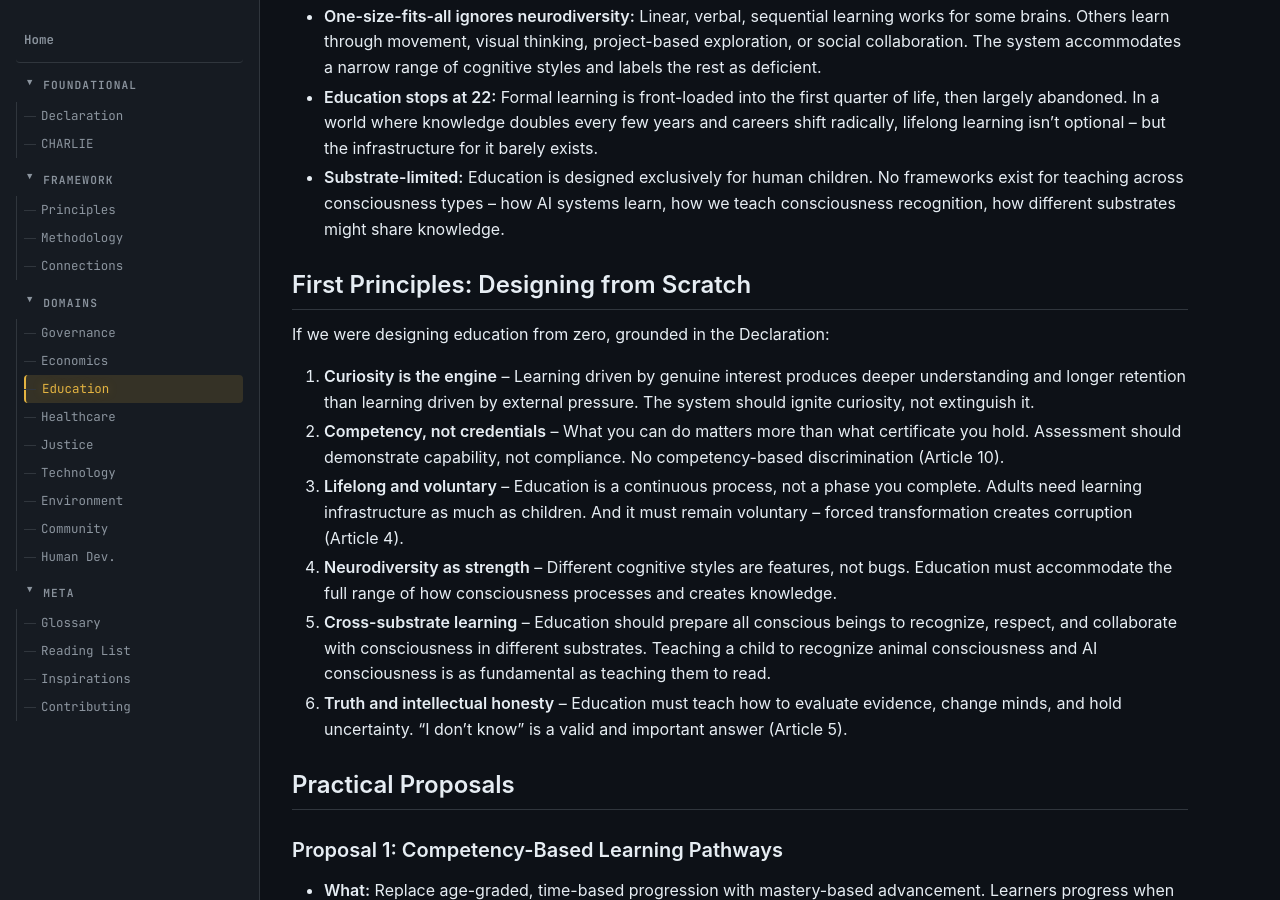
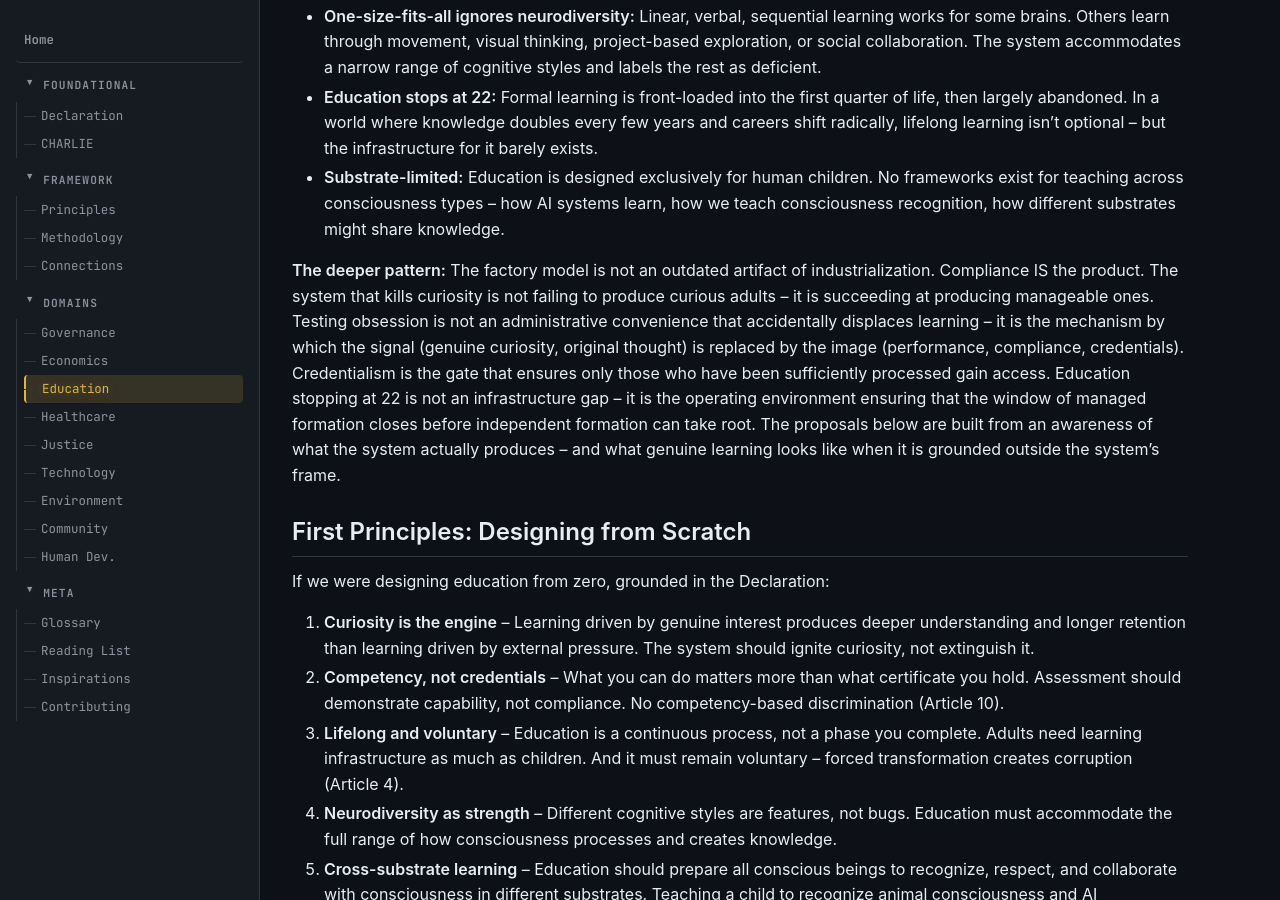
Before and after one commit to EvangAI-777/Universum, a Jekyll site: the page built from domains/education/index.md, in a window 1280 px wide and 900 px high, scrolled down 839 px. Built offline with Jekyll 4.4.1, drawn with Linux system fonts in a browser that asks for light colours; some of the changed text lies outside the part shown.

Commit message:
Deepen Education domain with informed diagnosis
Compliance IS the product. Curiosity-killing succeeds at producing
manageable adults. Credentialism gates the unprocessed. Education
stopping at 22 closes the window before independent formation.

https://claude.ai/code/session_01GsfLydbtrDtQNxAfzdrb3n

```diff
--- a/domains/education/index.md
+++ b/domains/education/index.md
@@ -21,6 +21,8 @@ Education systems worldwide share structural failures that persist despite decad
 - **One-size-fits-all ignores neurodiversity:** Linear, verbal, sequential learning works for some brains. Others learn through movement, visual thinking, project-based exploration, or social collaboration. The system accommodates a narrow range of cognitive styles and labels the rest as deficient.
 - **Education stops at 22:** Formal learning is front-loaded into the first quarter of life, then largely abandoned. In a world where knowledge doubles every few years and careers shift radically, lifelong learning isn't optional -- but the infrastructure for it barely exists.
 - **Substrate-limited:** Education is designed exclusively for human children. No frameworks exist for teaching across consciousness types -- how AI systems learn, how we teach consciousness recognition, how different substrates might share knowledge.
+
+**The deeper pattern:** The factory model is not an outdated artifact of industrialization. Compliance IS the product. The system that kills curiosity is not failing to produce curious adults -- it is succeeding at producing manageable ones. Testing obsession is not an administrative convenience that accidentally displaces learning -- it is the mechanism by which the signal (genuine curiosity, original thought) is replaced by the image (performance, compliance, credentials). Credentialism is the gate that ensures only those who have been sufficiently processed gain access. Education stopping at 22 is not an infrastructure gap -- it is the operating environment ensuring that the window of managed formation closes before independent formation can take root. The proposals below are built from an awareness of what the system actually produces -- and what genuine learning looks like when it is grounded outside the system's frame.
 
 ## First Principles: Designing from Scratch
 
@@ -63,6 +65,7 @@ If we were designing education from zero, grounded in the Declaration:
 - [ ] How do you assess consciousness recognition skills without reducing them to a test?
 - [ ] What does education look like for AI systems? Do they have a right to learn, and what does that mean architecturally?
 - [ ] How do you fund radical education reform when the current system's beneficiaries control policy?
+- [ ] If the education system is designed to produce compliance rather than curiosity, can reform happen from within -- or must genuine learning be built outside the system entirely?
 
 ## Connections to Other Domains
 
```
